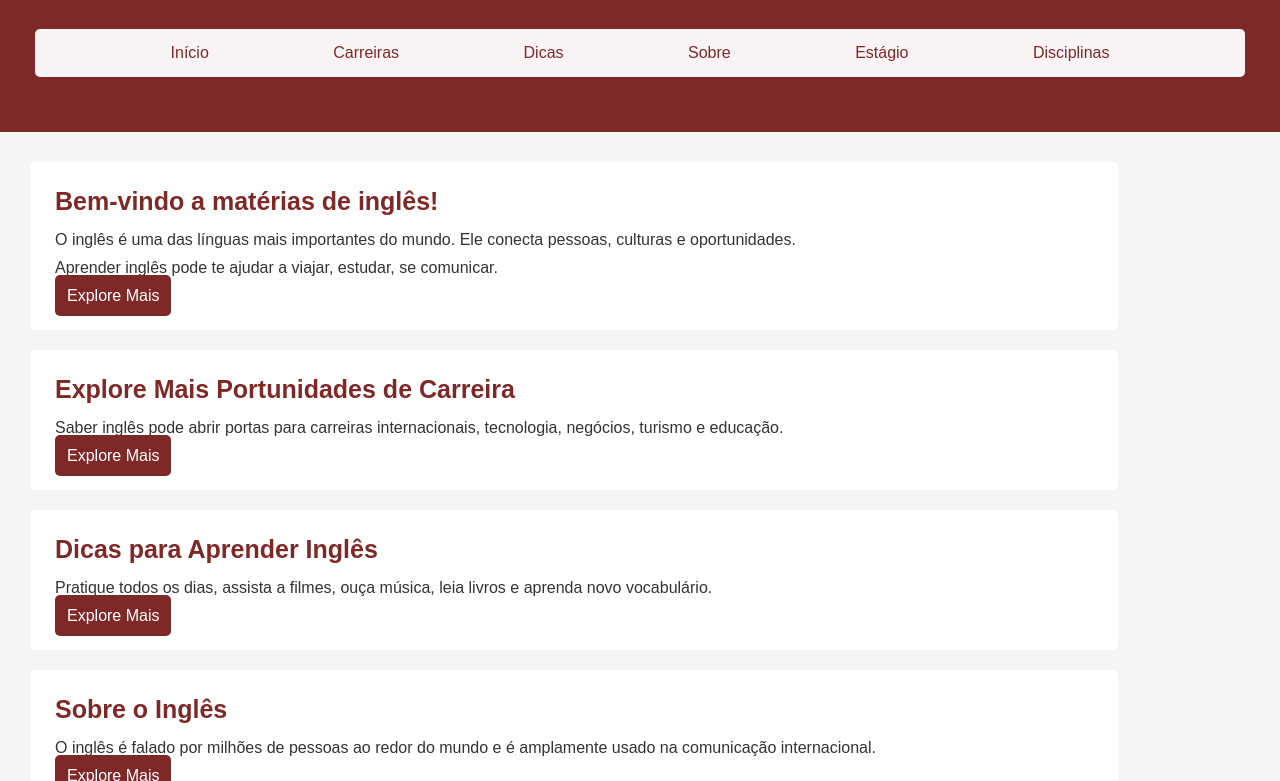
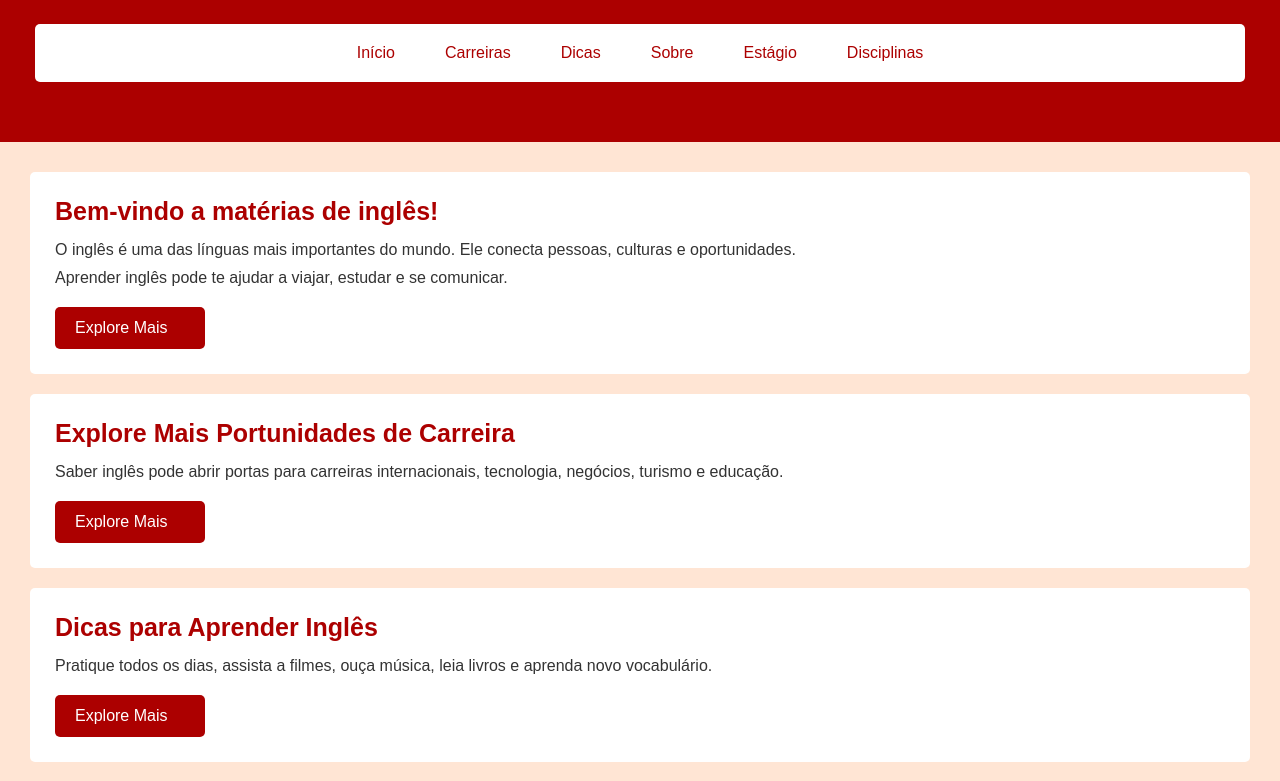
Before and after one commit to pktaldi/projeto-final, a plain HTML site: page pages/intro-ingles.html in a window 1280 px wide. Shown: the part 104-885 px from the top of the page. Drawn offline with Linux system fonts and the light colour scheme.

Commit message:
Fix: margem botão

```diff
--- a/css/intro-ingles.css
+++ b/css/intro-ingles.css
@@ -1,19 +1,17 @@
 * {
     margin: 0;
     padding: 0;
-      box-sizing: border-box;
+    box-sizing: border-box;
 }
 
 body {
-    font-family: arial, 'plus-jakarta-sans', sans-serif;
-    background-color: #f5f5f5;
+    font-family: 'Plus Jakarta Sans', Arial, sans-serif;
+    background-color: #ffe5d4;
     color: #333;
 }
 
-
-
 header {
-    background-color: #7e2828;
+    background-color: #ac0000;
     color: white;
     text-align: center;
     padding: 35px;
@@ -22,25 +20,29 @@ header {
 header h1 {
     font-size: 35px;
     margin-bottom: 10px;
+    margin: 5px;
 }
 
 header p {
     font-size: 16px;
+    margin-bottom: 25px;
 }
 
-
 #menu {
-    margin-top: 30px;
-    background-color: #f8f4f5;
-    padding: 15px;
-
+    background-color: white;
+    padding: 10px;
+    margin-bottom: 25px;
+    border-radius: 5px;
+    display: flex;
+    justify-content: center;
+    flex-wrap: wrap;
+    gap: 20px;
 }
 
 #menu a {
-   color: #7e2828;
+    color: #ac0000;
     text-decoration: none;
-    padding: 10px;
-    margin: 50px;
+    padding: 10px 15px;
     border-radius: 5px;
 }
 
@@ -49,42 +51,46 @@ header p {
 }
 
 main {
-    width: 85%;
     margin: 30px;
 }
 
-section {
+main section {
     background-color: white;
     padding: 25px;
     margin-bottom: 20px;
     border-radius: 5px;
+    display: flex;
+    flex-direction: column;
 }
 
-section h2 {
-    color: #7e2828;
+.botao {
+    background-color: #ac0000;
+    color: white;
+    text-decoration: none;
+    padding: 12px 20px;
+    border-radius: 5px;
+    margin-top: 10px;
+    max-width: 150px;
+}
+
+main section h2 {
+    color: #ac0000;
     margin-bottom: 15px;
     font-size: 25px;
 }
 
-section p {
+main section p {
     font-size: 16px;
     margin-bottom: 10px;
 }
 
 
-
-.botao {
-    background-color: #7e2828;
-    color: white;
-    text-decoration: none;
-    padding: 12px;
-    margin-top: 10px;
-    border-radius: 5px;
+.botao:hover {
+    background-color: #8a0000;
 }
 
-
 footer {
-    background-color: #7e2828;
+    background-color: #ac0000;
     color: white;
     text-align: center;
     padding: 20px;
--- a/pages/intro-ingles.html
+++ b/pages/intro-ingles.html
@@ -16,44 +16,44 @@
         <section id="menu">
             <a href="#inicio">Início</a>
             <a href="#carreiras">Carreiras</a>
-            <a href="#dicas">Dicas</a>
+            <a href="./dicas-ingles.html">Dicas</a>
             <a href="#sobre">Sobre</a>
             <a href="#estagio">Estágio</a>
-            <a href="#disciplinas">Disciplinas</a>
+            <a href="disciplinas.html">Disciplinas</a>
         </section>
     </header>
     <main>
         <section id="inicio">
             <h2>Bem-vindo a matérias de inglês!</h2>
             <p> O inglês é uma das línguas mais importantes do mundo. Ele conecta pessoas, culturas e oportunidades. </p>
-            <p>  Aprender inglês pode te ajudar a viajar, estudar, se comunicar. </p>
+            <p>  Aprender inglês pode te ajudar a viajar, estudar e se comunicar. </p>
             <a href="#sobre" class="botao">Explore Mais</a>
         </section>
-        <section id="carreiras">
+        <section>
             <h2>Explore Mais Portunidades de Carreira</h2>
             <p>Saber inglês pode abrir portas para carreiras internacionais, tecnologia, negócios, turismo e educação.</p>
                         <a href="#sobre" class="botao">Explore Mais</a>
 
         </section>
-        <section id="dicas">
+        <section>
             <h2>Dicas para Aprender Inglês</h2>
             <p>Pratique todos os dias, assista a filmes, ouça música, leia livros e aprenda novo vocabulário. </p>
                         <a href="#sobre" class="botao">Explore Mais</a>
 
         </section>
-        <section id="sobre">
+        <section >
             <h2>Sobre o Inglês</h2>
             <p>O inglês é falado por milhões de pessoas ao redor do mundo e é amplamente usado na comunicação internacional.</p>
                         <a href="#sobre" class="botao">Explore Mais</a>
 
         </section>
-        <section id="estagio">
+        <section >
             <h2>Oportunidades de Estágio</h2>
             <p>O inglês pode ajudar os estudantes a encontrar estágios e experiências profissionais em empresas internacionais.</p>
                         <a href="#sobre" class="botao">Explore Mais</a>
 
         </section>
-        <section id="disciplinas">
+        <section>
 
             <h2>Disciplinas de Inglês</h2>
 
```
